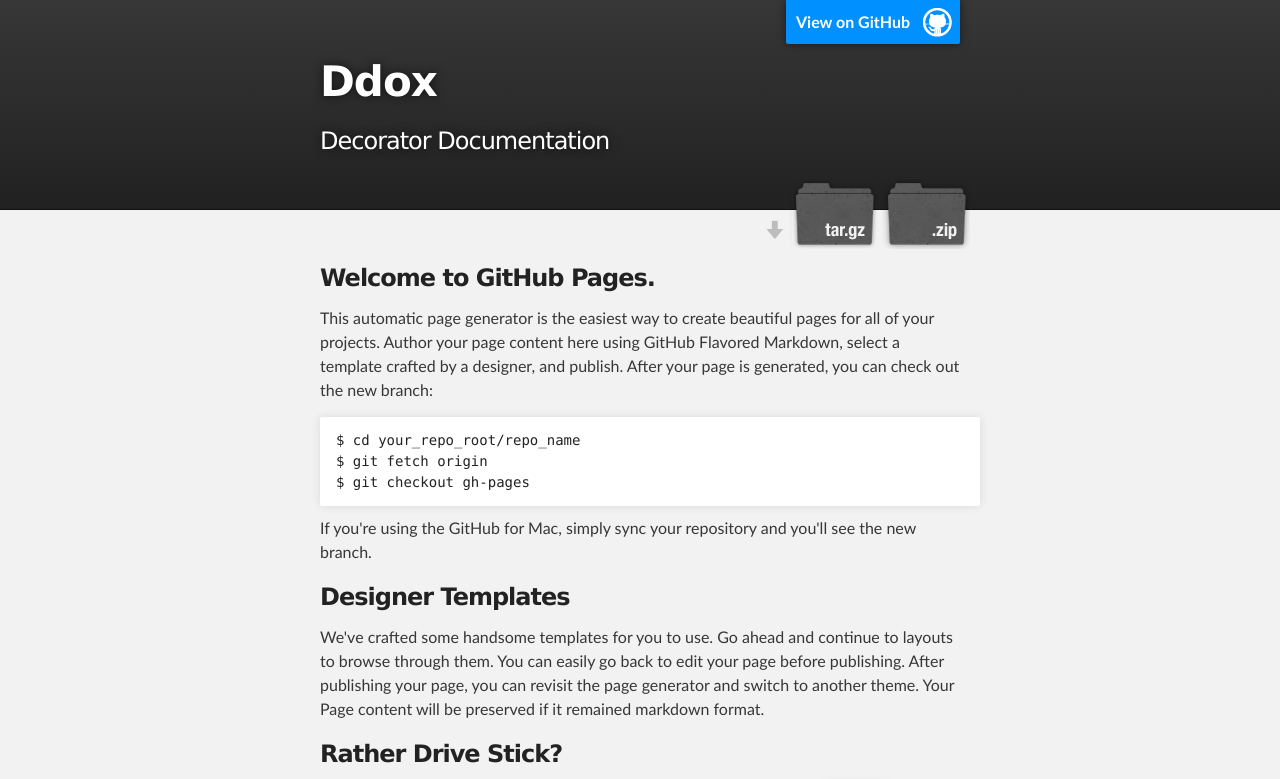
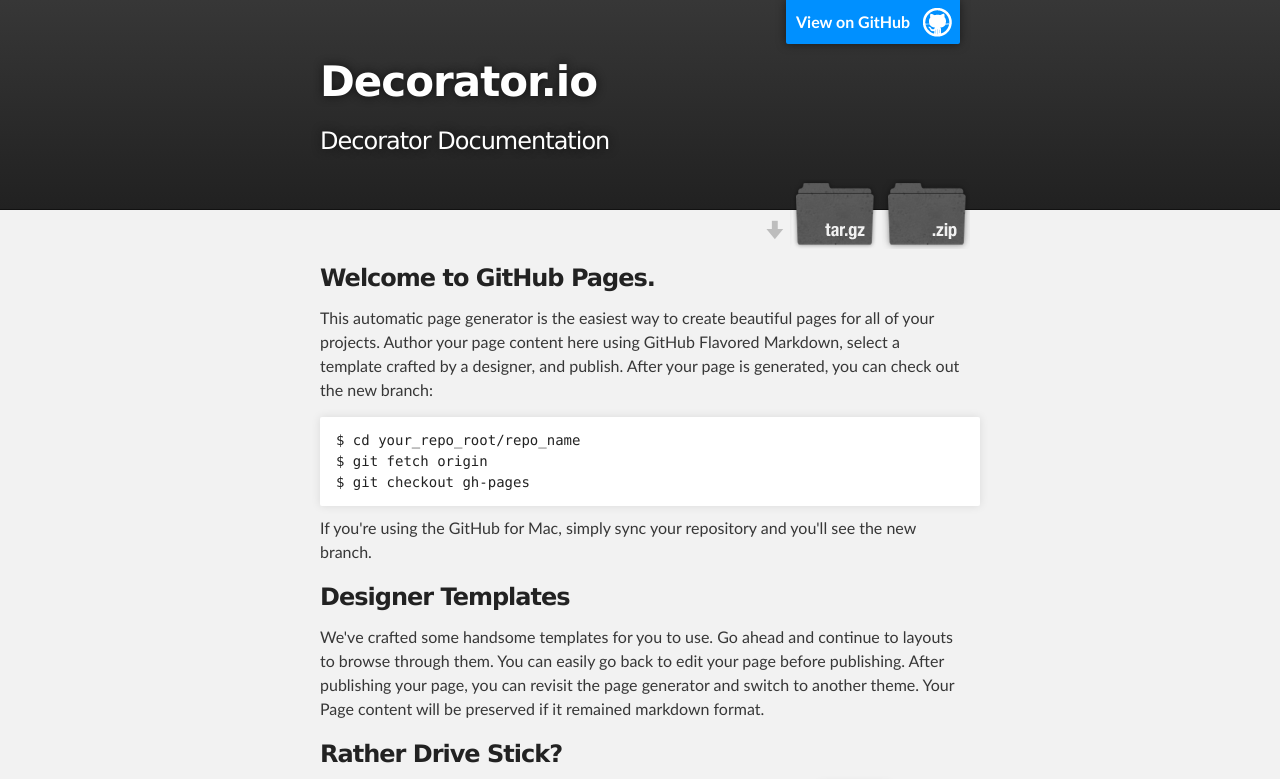
Before and after one commit to uloga/ddox, a plain HTML site: page index.html in a window 1280 px wide. Shown: the top 779 px of the page. Drawn offline with Linux system fonts and the light colour scheme.

Commit message:
Update index.html

```diff
--- a/index.html
+++ b/index.html
@@ -18,7 +18,7 @@
         <header class="inner">
           <a id="forkme_banner" href="https://github.com/uloga/ddox">View on GitHub</a>
 
-          <h1 id="project_title">Ddox</h1>
+          <h1 id="project_title">Decorator.io</h1>
           <h2 id="project_tagline">Decorator Documentation</h2>
 
             <section id="downloads">
```
